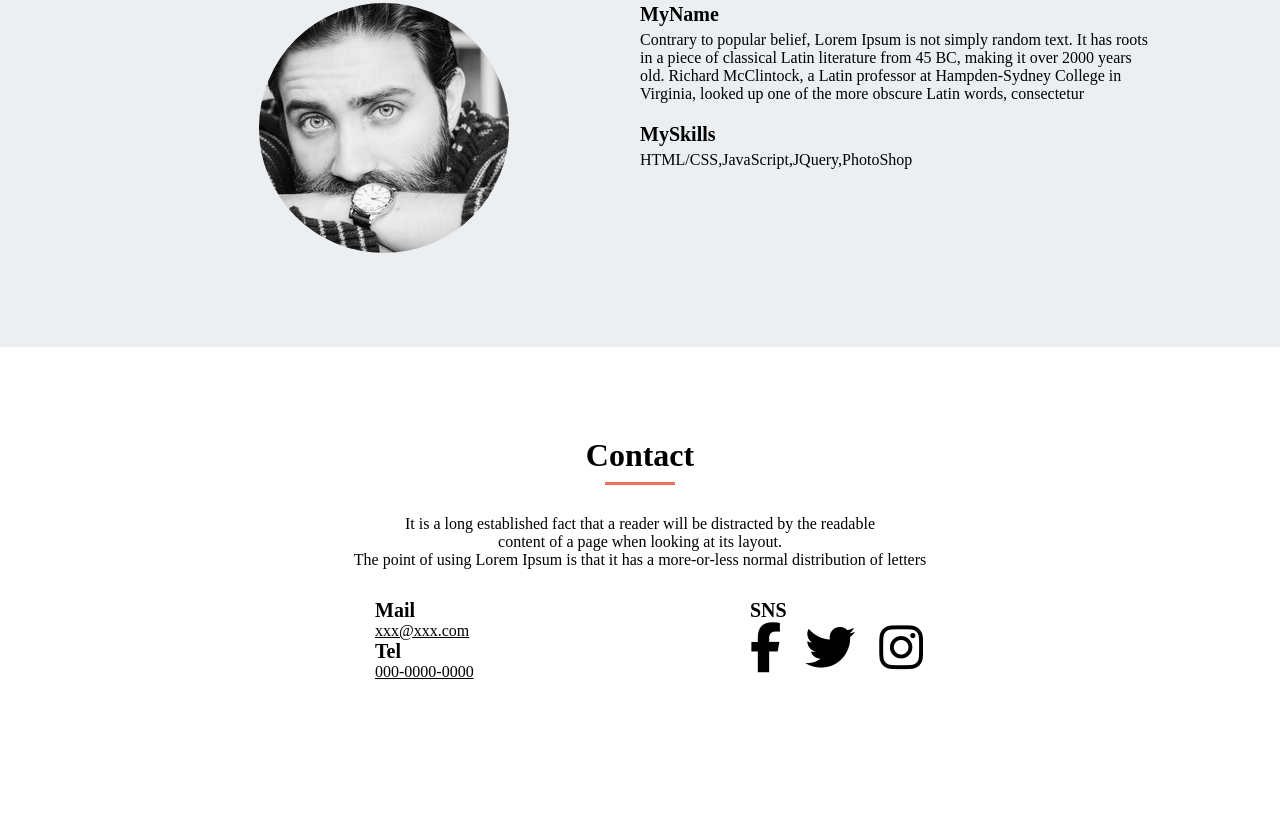
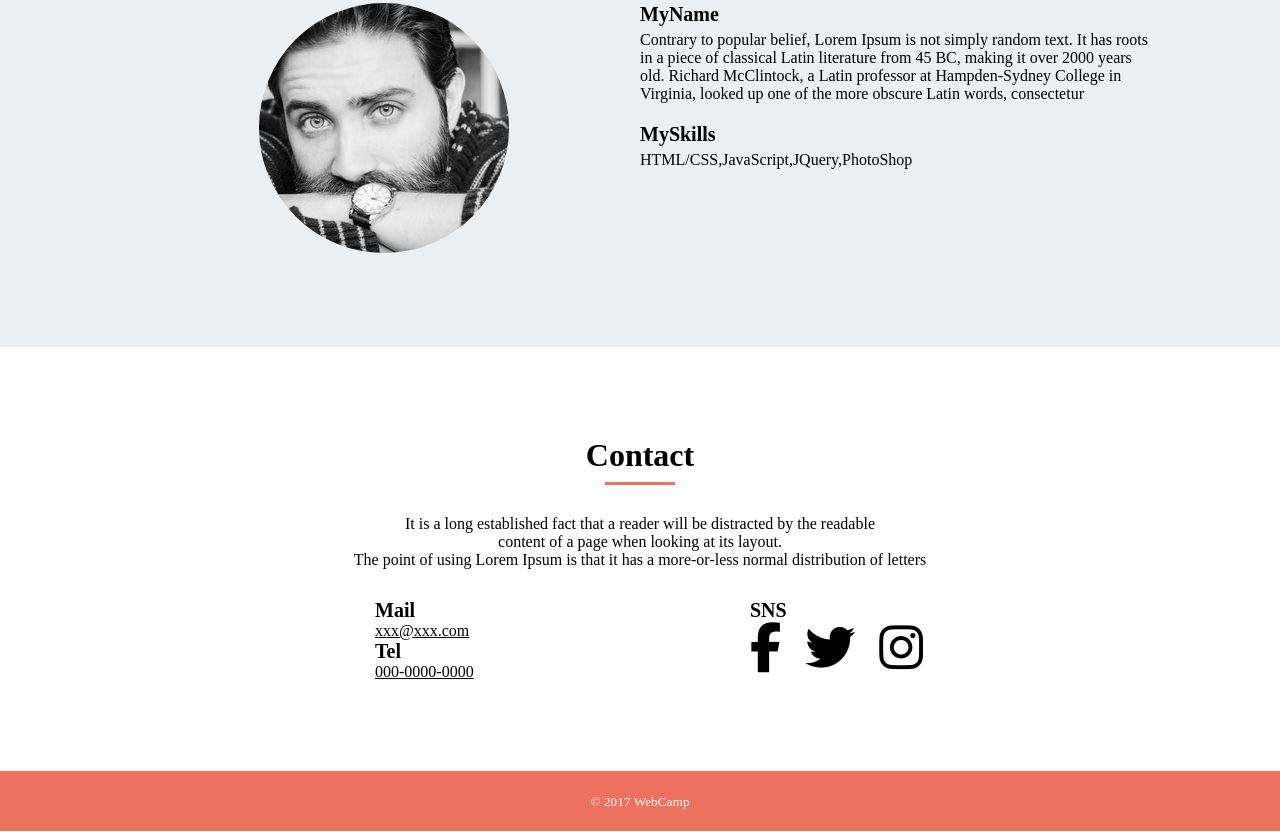
Before and after one commit to narumifumiya/HTML-pre, a plain HTML site: page index.html in a window 1280 px wide. Shown: the part 2411-3243 px from the top of the page. Before the commit the page ends 3182 px from the top, so only its background shows below. Drawn offline with Linux system fonts and the light colour scheme.

Commit message:
footer finish

```diff
--- a/index.html
+++ b/index.html
@@ -150,6 +150,10 @@
     </div>
   </section>
 
+  <footer>
+    <p><small>&copy 2017 WebCamp</small></p>
+  </footer>
+
   <body>
 
   </body>
--- a/style.css
+++ b/style.css
@@ -235,6 +235,19 @@ header {
   margin: 0 auto;
 }
 
+/* footer */
+footer {
+  background-color: #EC715F;
+  height: 60px;
+  width: 100%;
+  text-align: center;
+}
+footer p {
+  font-size: 16px;
+  color:#FAFAFA;
+  line-height: 60px;
+}
+
 /* タブレット縦置きサイズ（768px）以下の際に適用される設定 */
 @media screen and (max-width:768px) {
   header {
```
